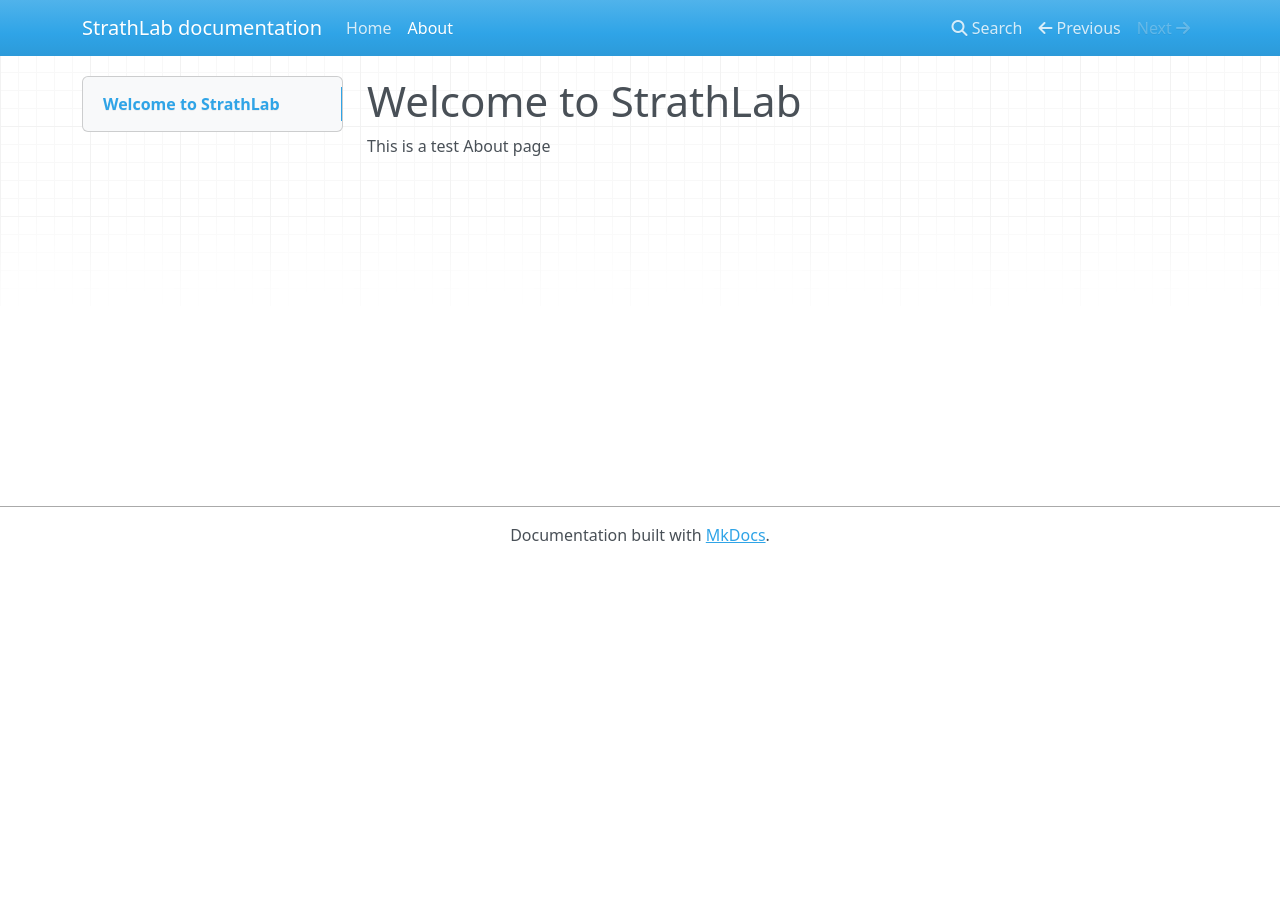
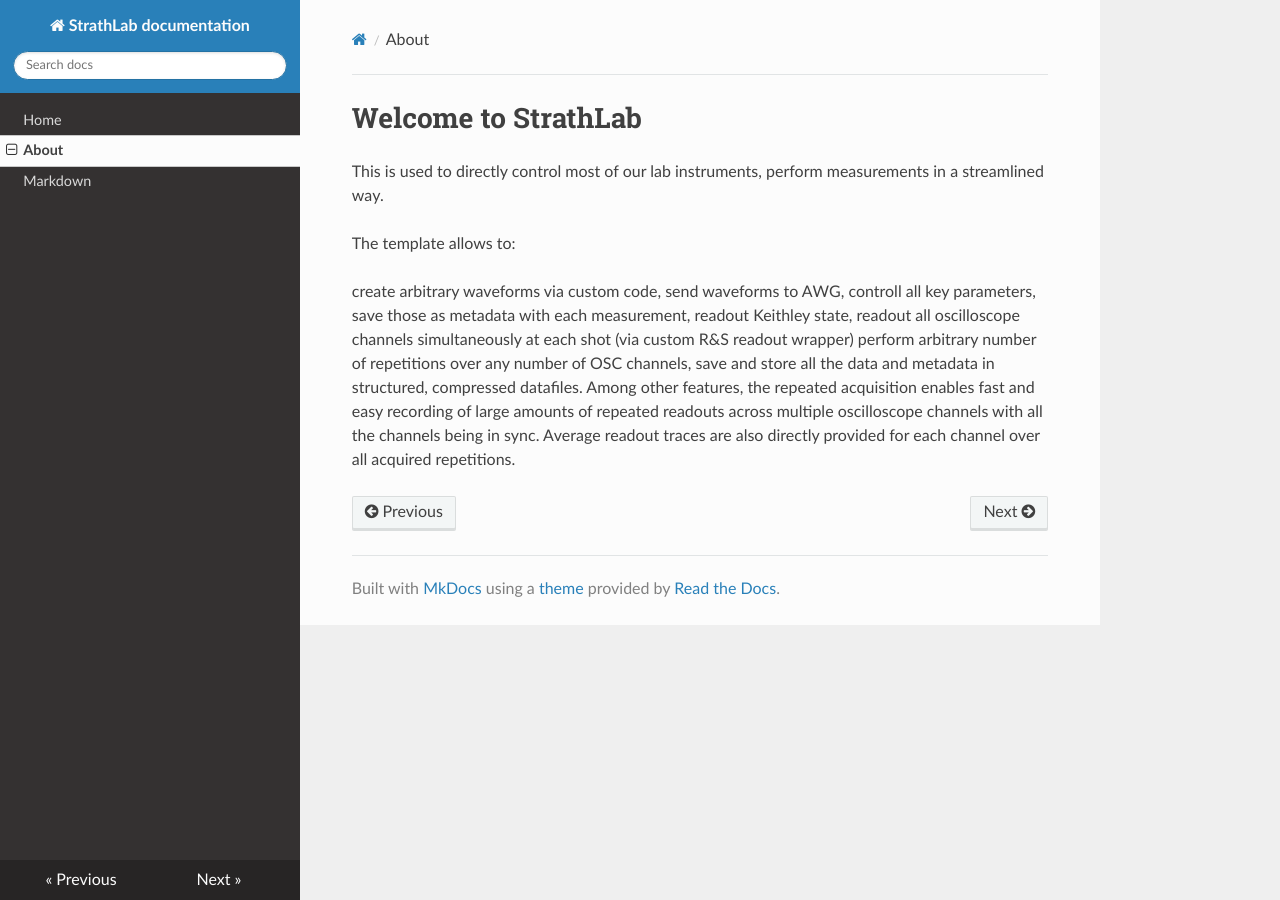
Before and after one commit to mhejda/StrathLab, an MkDocs documentation site: the page built from docs/about.md, in a window 1280 px wide. Built offline with MkDocs 1.6.1, drawn with Linux system fonts in a browser that asks for light colours; nearby versions of some CDN libraries.

Commit message:
added markdown demo file for easy reference

```diff
--- a/docs/about.md
+++ b/docs/about.md
@@ -1,3 +1,13 @@
 # Welcome to StrathLab
 
-This is a test About page
+This is used to directly control most of our lab instruments, perform measurements in a streamlined way.
+
+The template allows to:
+
+create arbitrary waveforms via custom code,
+send waveforms to AWG, controll all key parameters, save those as metadata with each measurement,
+readout Keithley state,
+readout all oscilloscope channels simultaneously at each shot (via custom R&S readout wrapper)
+perform arbitrary number of repetitions over any number of OSC channels,
+save and store all the data and metadata in structured, compressed datafiles.
+Among other features, the repeated acquisition enables fast and easy recording of large amounts of repeated readouts across multiple oscilloscope channels with all the channels being in sync. Average readout traces are also directly provided for each channel over all acquired repetitions.
--- a/mkdocs.yml
+++ b/mkdocs.yml
@@ -3,3 +3,7 @@ site_name: StrathLab documentation
 nav:
     - Home: index.md
     - About: about.md
+    - Markdown: md.md
+
+theme:
+    name: readthedocs
```
Also changed, not shown: README.md (+2 -0 lines), docs/index.md (+3 -1 lines), docs/md.md (added, +40 -0 lines).
